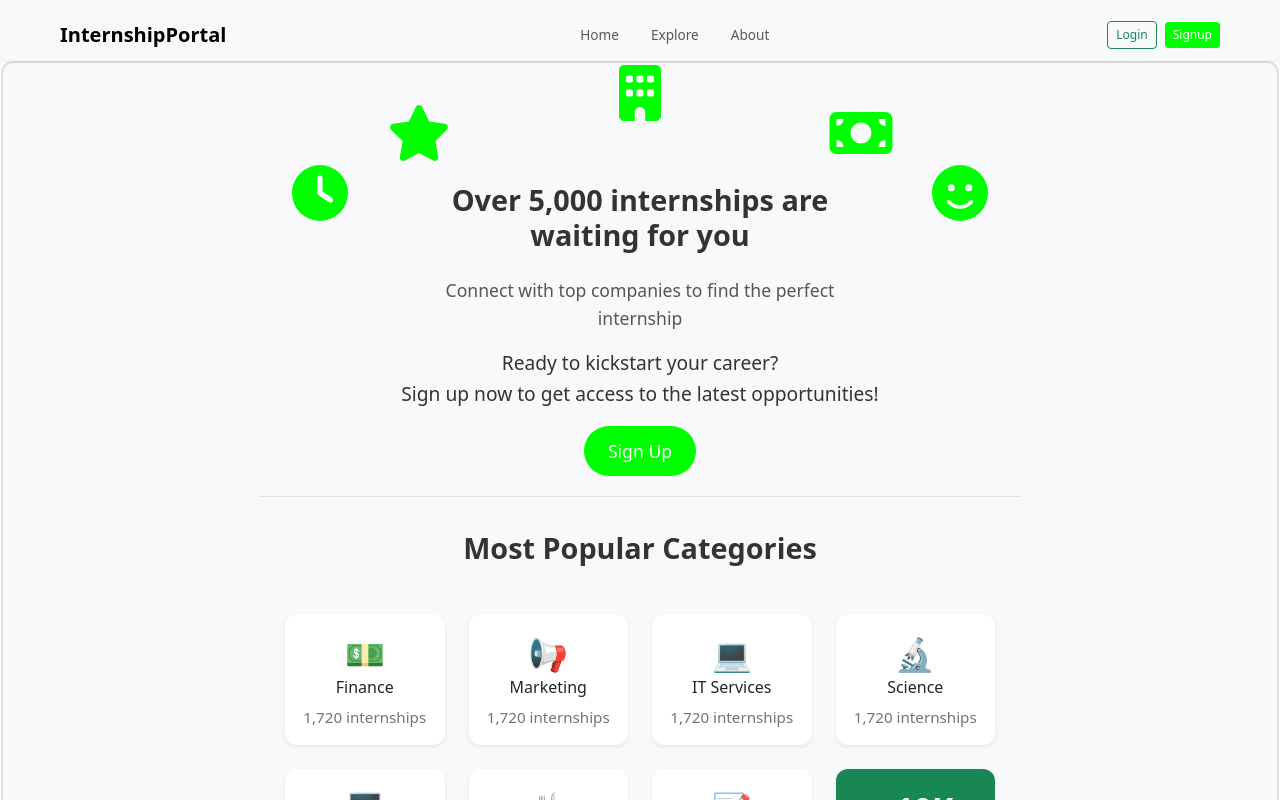
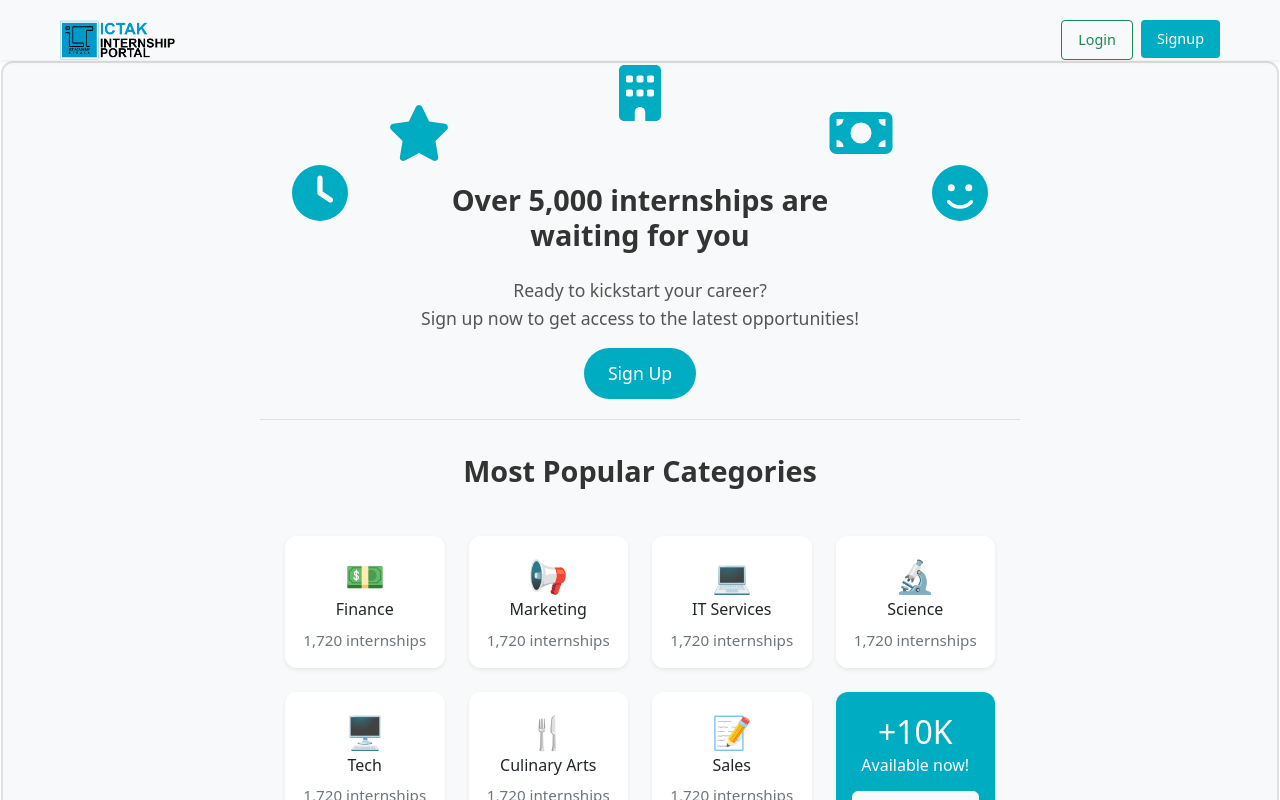
Before and after one commit to wicknesh/ICTAK-Internship-Portal--Student-View, a React (Vite) app in the folder frontend/: page / in a window 1280 px wide. Shown: the top 800 px of the page. Built offline with nearby package versions, Linux system fonts and the light colour scheme.

Commit message:
home updated

```diff
--- a/frontend/src/App.jsx
+++ b/frontend/src/App.jsx
@@ -7,6 +7,8 @@ import HomePage from './components/Homepage';
 import 'bootstrap/dist/css/bootstrap.min.css';
 import StudentDashboard from './components/StudentDashboard'
 import { StudentProvider } from './components/StudentProvider.jsx';
+import DiscussionForum from './components/Discussionform.jsx';
+import ProjectBoard from './components/Projectdash.jsx';
 
 function App() {
 
@@ -19,6 +21,8 @@ function App() {
           <Route path='/login' element={<Login />} />
           <Route path='/signup' element={<Signup />} />
           <Route path='/student-dashboard' element={<StudentDashboard />} />
+          <Route path='/Discussion' element={<DiscussionForum/>} />
+          <Route path='/Project' element={<ProjectBoard/>} />
         </Routes>
     </StudentProvider>
     </>
--- a/frontend/src/components/CustomNavbar.jsx
+++ b/frontend/src/components/CustomNavbar.jsx
@@ -15,7 +15,20 @@ const CustomNavbar = () => {
     >
       <Container>
 
-        <Navbar.Brand
+      <Navbar.Brand href="#" className="fw-bold" style={{ padding: '0' }}>
+          <img
+            src="\logo\iip-black.png"
+            alt="Logo"
+            style={{
+              height: '40px',
+              width: 'auto',
+            }}
+
+          />
+        </Navbar.Brand>
+
+
+        {/* <Navbar.Brand
           href="#"
           className="fw-bold"
           style={{
@@ -24,7 +37,7 @@ const CustomNavbar = () => {
           }}
         >
           InternshipPortal
-        </Navbar.Brand>
+        </Navbar.Brand> */}
 
         {/* Toggle button for mobile */}
         <Navbar.Toggle
@@ -43,7 +56,7 @@ const CustomNavbar = () => {
               margin: '0',
             }}
           >
-            <Nav.Link
+            {/* <Nav.Link
               href="#home"
               className="px-3"
               style={{
@@ -72,7 +85,7 @@ const CustomNavbar = () => {
               }}
             >
               About
-            </Nav.Link>
+            </Nav.Link> */}
           </Nav>
 
 
@@ -82,8 +95,8 @@ const CustomNavbar = () => {
                 variant="outline-success"
                 className="btn-sm"
                 style={{
-                  fontSize: '0.75rem',
-                  padding: '0.25rem 0.5rem',
+                  fontSize: '0.9rem',
+                  padding: '0.5rem 1rem',
                 }}
               >
                 Login
@@ -94,8 +107,9 @@ const CustomNavbar = () => {
                 variant="success"
                 className="btn-sm"
                 style={{
-                  fontSize: '0.75rem',
-                  padding: '0.25rem 0.5rem',
+                  fontSize: '0.9rem',
+                  padding: '0.5rem 1rem',
+                  // .025,0.5
                 }}
               >
                 Signup
--- a/frontend/src/components/Homepage.css
+++ b/frontend/src/components/Homepage.css
@@ -36,6 +36,8 @@
 }
 
 
+
+
 .wrapper {
   position: relative;
   width: 100%;
@@ -57,7 +59,8 @@
 
 .icon {
   font-size: 3.5rem;
-  color: #00ff00;
+  /* color: #00ff00; */
+     color:#00acc1 ;
   position: absolute;
 }
 
@@ -117,7 +120,7 @@ p {
 
 
 .btn-success {
-  background-color: #00ff00;
+  background-color: #00acc1;
   border: none;
 }
 
@@ -133,9 +136,12 @@ text-align: center;
 }
 
 .signup-text {
-font-size: 1.2rem;
+/* font-size: 1.2rem;
 color: #333;
-margin-bottom: 1rem;
+margin-bottom: 1rem; */
+font-size: 1.1rem;
+color: #555;
+line-height: 1.6;
 
 }
 
@@ -143,7 +149,7 @@ margin-bottom: 1rem;
 font-size: 1.1rem;
 padding: 0.75rem 1.5rem;
 border-radius: 50px;
-background-color: #00ff00;
+background-color:#00acc1 ;
 border: none;
 transition: background-color 0.3s ease-in-out;
 }
--- a/frontend/src/components/Homepage.jsx
+++ b/frontend/src/components/Homepage.jsx
@@ -22,7 +22,7 @@ const HomePage = () => {
           {/* Main Heading */}
           <div className="content">
             <h2>Over 5,000 internships are waiting for you</h2>
-            <p>Connect with top companies to find the perfect internship</p>
+            <p></p>
           </div>
          {/* Signup Section */}
          <div className="signup-section">
--- a/frontend/src/components/PopularCategories.css
+++ b/frontend/src/components/PopularCategories.css
@@ -24,10 +24,10 @@ h2 {
   transition: transform 0.3s, box-shadow 0.3s;
 }
 
-.card:hover {
+/* .card:hover {
   transform: translateY(-5px);
   box-shadow: 0 8px 16px rgba(0, 0, 0, 0.2);
-}
+} */
 
 .card-body {
   padding: 1rem;
--- a/frontend/src/components/PopularCategories.jsx
+++ b/frontend/src/components/PopularCategories.jsx
@@ -31,7 +31,7 @@ const PopularCategories = () => {
           </Col>
         ))}
         <Col xs={12} sm={6} md={4} lg={3}>
-          <Card className="h-100 text-center shadow-sm bg-success text-white">
+          <Card className="h-100 text-center shadow-sm" style={{ backgroundColor: '#00acc1' }} text="white">
             <Card.Body>
               <div style={{ fontSize: "2rem" }}>+10K</div>
               <Card.Title>Available now!</Card.Title>
```
Also changed, not shown: frontend/src/components/Discussionform.jsx (line endings or trailing spaces), 2 other files (tests, documents, lock files or other folders).
